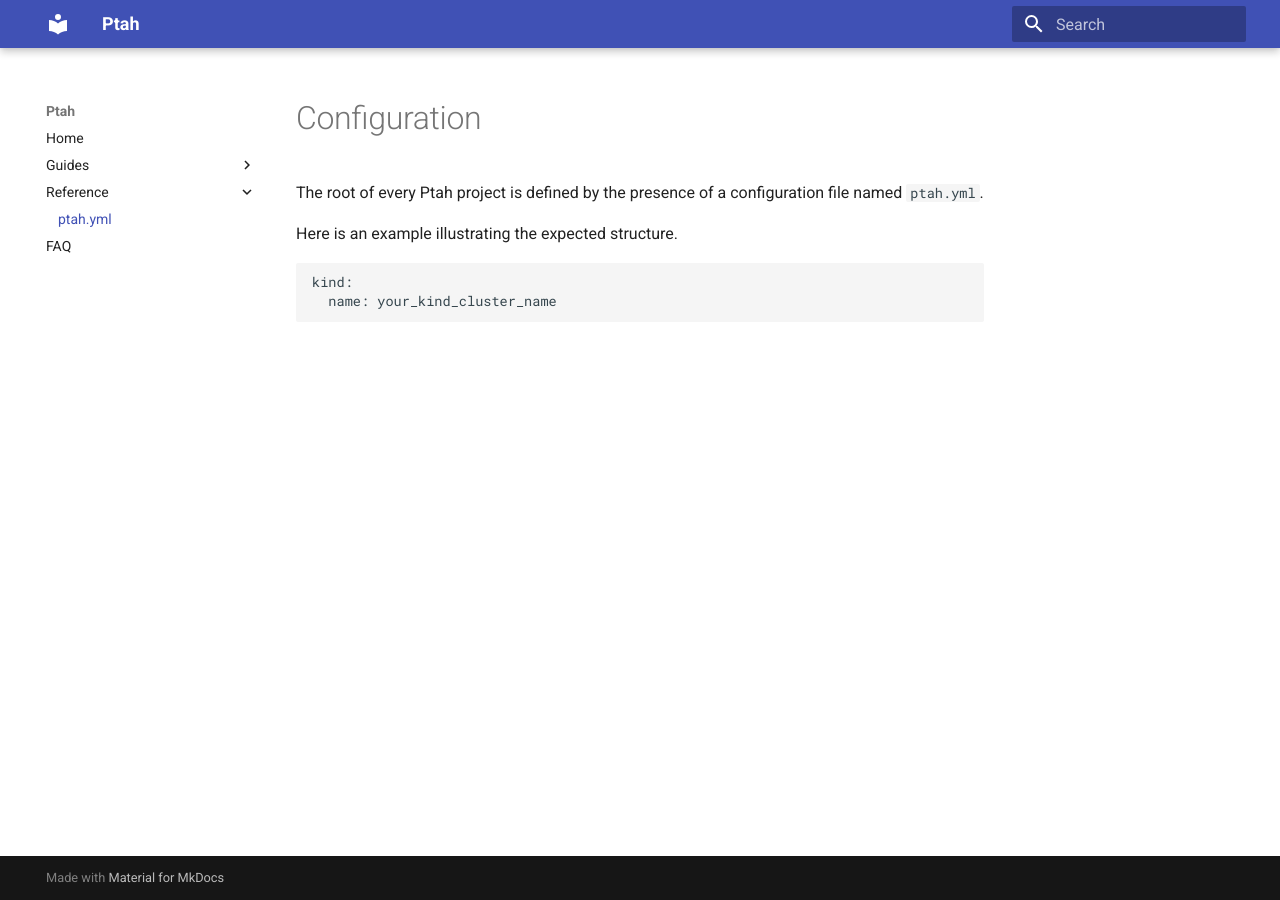
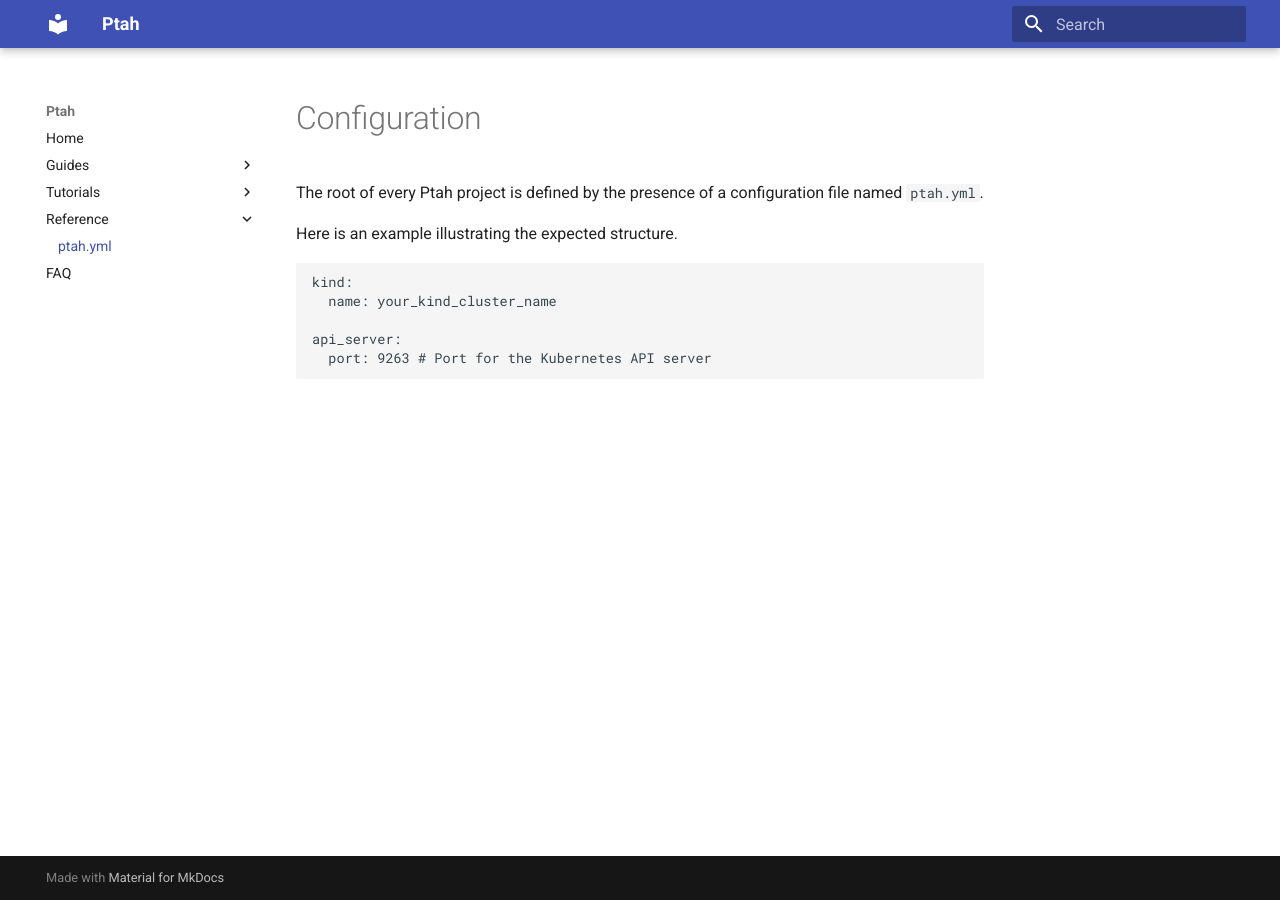
Before and after one commit to dkmiller/ptah, an MkDocs documentation site: the page built from docs/reference/config.md, in a window 1280 px wide. Built offline with MkDocs 1.6.1 and Material for MkDocs 9.7.7, drawn with Linux system fonts in a browser that asks for light colours.

Commit message:
Stub docs

````diff
--- a/docs/reference/config.md
+++ b/docs/reference/config.md
@@ -8,4 +8,7 @@
 ```yaml
 kind:
   name: your_kind_cluster_name
+
+api_server:
+  port: 9263 # Port for the Kubernetes API server
 ```
--- a/mkdocs.yml
+++ b/mkdocs.yml
@@ -3,6 +3,8 @@
   - Home: index.md
   - Guides:
     - Installation: guides/install.md
+  - Tutorials:
+    - First project: tutorials/first-project.md
   - Reference:
     - ptah.yml: reference/config.md
   - FAQ: faq.md
````
Also changed, not shown: docs/tutorials/first-project.md (added, +3 -0 lines).
